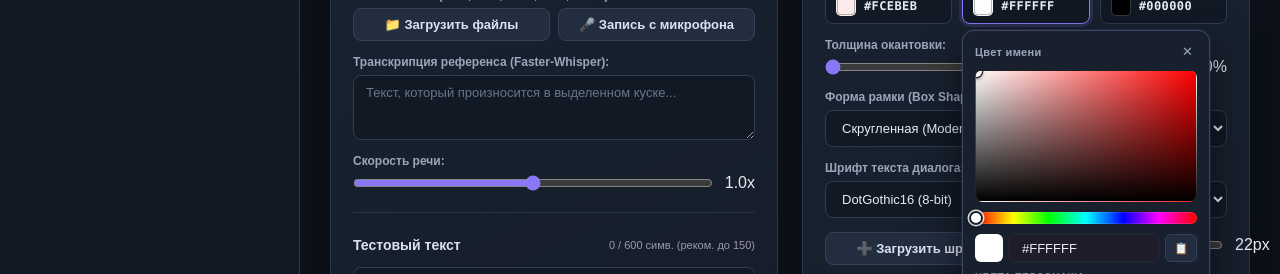
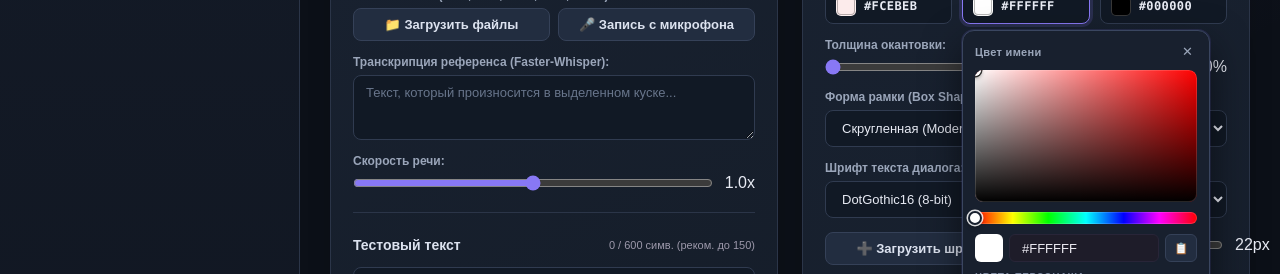
Before and after one commit to BuXaLo/stream-tts-studio, a plain HTML site: page web/dashboard/index.html in a window 1280 px wide. Both pictures are taken after a click on the button "#FFFFFF". Shown: the part 334-608 px from the top of the page. Drawn offline with Linux system fonts and the light colour scheme; no server answers; files whose address does not match are found by name; a web font is replaced by a local one.

Commit message:
Fix color picker edge rendering

```diff
--- a/web/dashboard/style.css
+++ b/web/dashboard/style.css
@@ -769,11 +769,13 @@ body {
   border-radius: 8px;
   overflow: hidden;
   cursor: crosshair;
-  border: 1px solid rgba(255, 255, 255, 0.12);
+  border: none;
+  box-shadow: inset 0 0 0 1px rgba(255, 255, 255, 0.15);
+  background-clip: padding-box;
   background-color: #ff0000;
   background-image:
     linear-gradient(to top, #000000, transparent),
-    linear-gradient(to right, #ffffff, transparent);
+    linear-gradient(to right, #ffffff, rgba(255, 255, 255, 0));
 }
 
 .cp-saturation-cursor {
@@ -793,7 +795,8 @@ body {
   height: 12px;
   border-radius: 6px;
   cursor: pointer;
-  border: 1px solid rgba(255, 255, 255, 0.12);
+  border: none;
+  box-shadow: inset 0 0 0 1px rgba(255, 255, 255, 0.15);
   background: linear-gradient(
     to right,
     #ff0000 0%,
```
